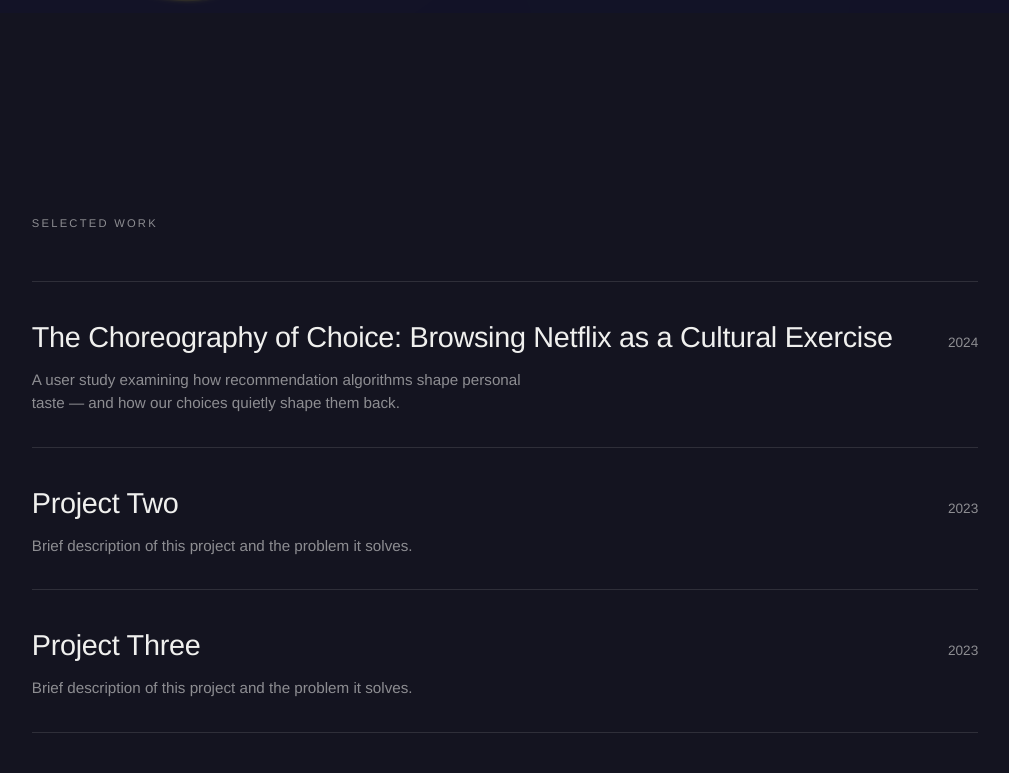
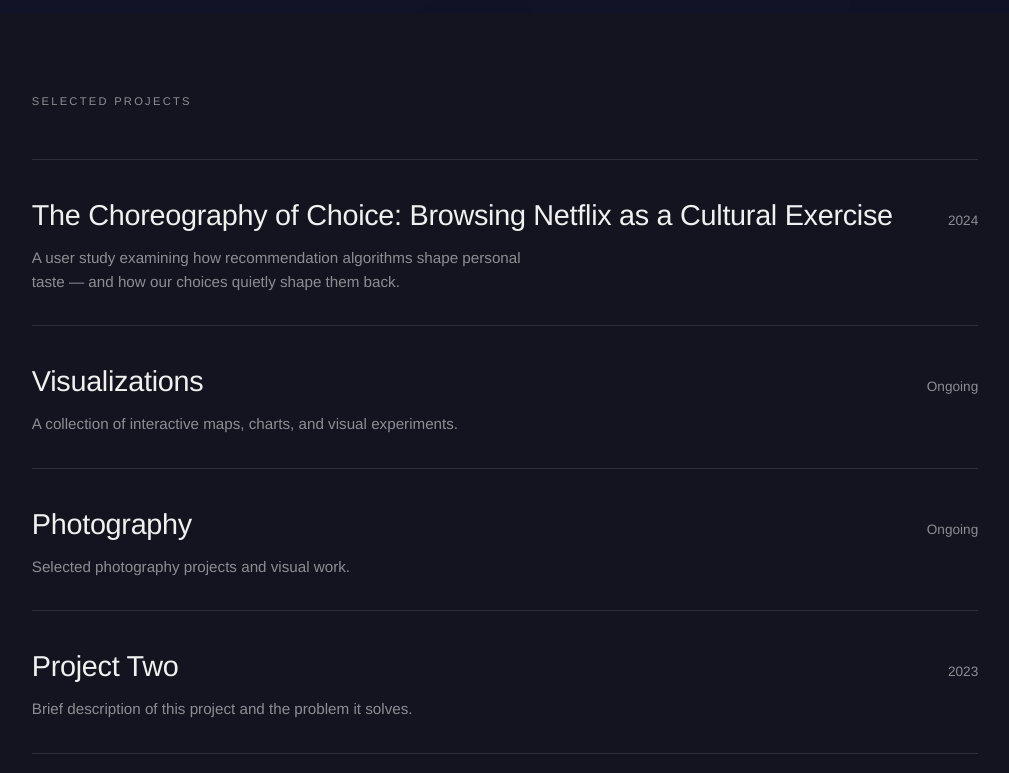
Before and after one commit to k80ambrose/homepage, a React (Vite) app: page / in a window 1280 px wide. Shown: the part 787-1560 px from the top of the page, without its empty margins (135-1144 px from the left). Built offline with nearby package versions, Linux system fonts and the light colour scheme.

Commit message:
added pages for photography

```diff
--- a/src/App.jsx
+++ b/src/App.jsx
@@ -1,16 +1,41 @@
+import { useEffect, useState } from 'react'
 import BlobCanvas from './components/BlobCanvas'
 import Hero from './components/Hero'
 import Work from './components/Work'
 import Connect from './components/Connect'
+import Visualizations from './components/Visualizations'
+import Photography from './components/Photography'
+
+function getPageFromHash() {
+  if (window.location.hash === '#visualizations') return 'visualizations'
+  if (window.location.hash === '#photography') return 'photography'
+  return 'home'
+}
 
 export default function App() {
+  const [page, setPage] = useState(getPageFromHash)
+
+  useEffect(() => {
+    const onHashChange = () => setPage(getPageFromHash())
+    window.addEventListener('hashchange', onHashChange)
+    return () => window.removeEventListener('hashchange', onHashChange)
+  }, [])
+
   return (
     <>
       <BlobCanvas />
       <main>
-        <Hero />
-        <Work />
-        <Connect />
+        {page === 'visualizations' ? (
+          <Visualizations />
+        ) : page === 'photography' ? (
+          <Photography />
+        ) : (
+          <>
+            <Hero />
+            <Work />
+            <Connect />
+          </>
+        )}
       </main>
     </>
   )
--- /dev/null
+++ b/src/components/Photography.jsx
@@ -0,0 +1,49 @@
+const collections = [
+  {
+    title: 'Portraits',
+    description: 'People, presence, and quiet moments.',
+    href: '#',
+    year: 'Collection',
+  },
+  {
+    title: 'Textures',
+    description: 'Surfaces, patterns, material studies, and close looking.',
+    href: '#',
+    year: 'Collection',
+  },
+  {
+    title: 'Flora',
+    description: 'Plants, flowers, gardens, and natural forms.',
+    href: '#',
+    year: 'Collection',
+  },
+]
+
+export default function Photography() {
+  return (
+    <section className="project-page photography-page">
+      <a href="#" className="back-link">Back home</a>
+      <h1>Photography</h1>
+      <p className="page-intro">
+        Selected collections of portraits, textures, and flora.
+      </p>
+
+      <ul className="work-list project-page-list">
+        {collections.map((collection) => (
+          <li key={collection.title} className="work-item">
+            <a
+              href={collection.href}
+              target={collection.href.startsWith('#') ? undefined : '_blank'}
+              rel={collection.href.startsWith('#') ? undefined : 'noreferrer'}
+              className="work-link"
+            >
+              <span className="work-title">{collection.title}</span>
+              <span className="work-year">{collection.year}</span>
+            </a>
+            <p className="work-desc">{collection.description}</p>
+          </li>
+        ))}
+      </ul>
+    </section>
+  )
+}
--- /dev/null
+++ b/src/components/Visualizations.jsx
@@ -0,0 +1,43 @@
+const visualizationLinks = [
+  {
+    title: 'Visualization One',
+    description: 'Add a short note about what this visualization explores.',
+    href: '#',
+    year: '2026',
+  },
+  {
+    title: 'Visualization Two',
+    description: 'Replace this with a link to another map, chart, or visual experiment.',
+    href: '#',
+    year: '2026',
+  },
+]
+
+export default function Visualizations() {
+  return (
+    <section className="visualizations-page">
+      <a href="#" className="back-link">Back home</a>
+      <h1>Visualizations</h1>
+      <p className="page-intro">
+        A place for maps, charts, and interactive visual experiments.
+      </p>
+
+      <ul className="work-list visualization-list">
+        {visualizationLinks.map((item) => (
+          <li key={item.title} className="work-item">
+            <a
+              href={item.href}
+              target={item.href.startsWith('#') ? undefined : '_blank'}
+              rel={item.href.startsWith('#') ? undefined : 'noreferrer'}
+              className="work-link"
+            >
+              <span className="work-title">{item.title}</span>
+              <span className="work-year">{item.year}</span>
+            </a>
+            <p className="work-desc">{item.description}</p>
+          </li>
+        ))}
+      </ul>
+    </section>
+  )
+}
--- a/src/components/Work.jsx
+++ b/src/components/Work.jsx
@@ -4,6 +4,18 @@
     description: 'A user study examining how recommendation algorithms shape personal taste — and how our choices quietly shape them back.',
     href: '#',
     year: '2024',
+  },
+  {
+    title: 'Visualizations',
+    description: 'A collection of interactive maps, charts, and visual experiments.',
+    href: '#visualizations',
+    year: 'Ongoing',
+  },
+  {
+    title: 'Photography',
+    description: 'Selected photography projects and visual work.',
+    href: '#photography',
+    year: 'Ongoing',
   },
   {
     title: 'Project Two',
@@ -22,11 +34,16 @@
 export default function Work() {
   return (
     <section id="work">
-      <h2 className="section-label">Selected Work</h2>
+      <h2 className="section-label">Selected Projects</h2>
       <ul className="work-list">
         {projects.map((p) => (
           <li key={p.title} className="work-item">
-            <a href={p.href} target="_blank" rel="noreferrer" className="work-link">
+            <a
+              href={p.href}
+              target={p.href.startsWith('#') ? undefined : '_blank'}
+              rel={p.href.startsWith('#') ? undefined : 'noreferrer'}
+              className="work-link"
+            >
               <span className="work-title">{p.title}</span>
               <span className="work-year">{p.year}</span>
             </a>
--- a/src/index.css
+++ b/src/index.css
@@ -156,6 +156,43 @@
   line-height: 1.55;
 }
 
+/* ─── project pages ──────────────────────────────────────── */
+
+.project-page,
+.visualizations-page {
+  justify-content: center;
+  gap: 1.5rem;
+}
+
+.project-page h1,
+.visualizations-page h1 {
+  font-size: clamp(3rem, 9vw, 7rem);
+  font-weight: 300;
+  letter-spacing: -0.03em;
+  line-height: 0.95;
+}
+
+.back-link {
+  width: fit-content;
+  color: var(--muted);
+  font-size: 0.9rem;
+}
+
+.back-link::before {
+  content: '← ';
+}
+
+.page-intro {
+  color: var(--muted);
+  font-size: clamp(1rem, 2.2vw, 1.35rem);
+  max-width: 42ch;
+}
+
+.project-page-list,
+.visualization-list {
+  margin-top: 2rem;
+}
+
 /* ─── connect ────────────────────────────────────────────── */
 
 .connect-list {
```
Also changed, not shown: 3 other files (tests, documents, lock files or other folders).
